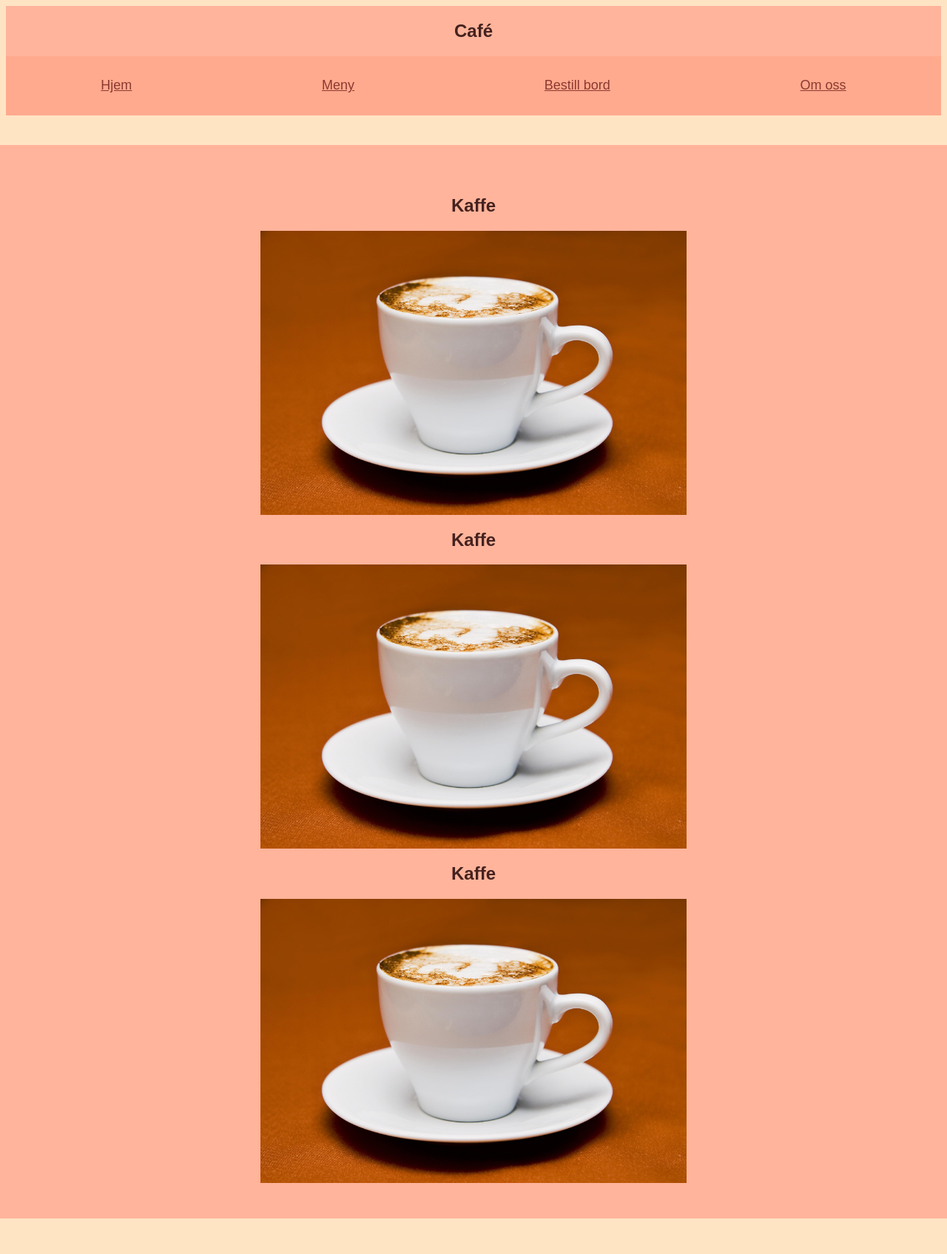
After one commit to HermanRepstad/Oppdrag1, a Flask app: template templates/meny.html in a window 1280 px wide; the page is wider, and only the part inside the window is pictured. The commit adds this page. Shown: that part at 74% size. Run offline with Flask 3, Linux system fonts and the light colour scheme; the template is opened without the code that fills it, so the values that code supplies are empty.

Commit message:
Lagde hele nettsiden

```diff
--- a/app.py
+++ b/app.py
@@ -1,3 +1,29 @@
-from flask import Flask, render_template
+from flask import Flask, render_template, request
 
 app = Flask(__name__)
+
+@app.route("/")
+def index():
+    return render_template("index.html")
+
+@app.route("/meny")
+def meny():
+    return render_template("meny.html")
+
+@app.route("/bestill", methods=["POST", "GET"])
+def bestill():
+    if request.method == "POST":
+        navn = request.form["navn"]
+        telefonnummer = request.form["fon"]
+        klokkeslett = request.form["Klokkeslett"]
+        return render_template("resultat.html",
+                               navn=navn,
+                               telefonnummer = telefonnummer,
+                               klokkeslett = klokkeslett
+                               )
+
+    return render_template("bestill.html")
+
+@app.route("/om")
+def om():
+    return render_template("om.html")
--- a/static/css/style.css
+++ b/static/css/style.css
@@ -0,0 +1,61 @@
+.header {
+    display: flex;
+    align-items: center;
+    background-color: rgb(255, 180, 155);
+    width: 100%;
+    flex-direction: column;
+    color: rgb(69, 34, 31);
+}
+
+.navbar {
+    display: flex;
+    font-size: large;
+    justify-content: space-around;
+    align-items: center;
+    background-color: rgb(255, 170, 142);
+    height: 10vh;
+    width: 100%;
+}
+
+body{
+    background-color: bisque;
+    display: flex;
+    flex-direction: column;
+    align-items: center;
+    gap: 5vh;
+    font-family: fantasy;
+}
+
+.navbar a{
+    transition: 0.3s;
+    color: rgb(141, 56, 48);
+}
+
+.navbar a:hover{
+    background-color: rgb(255, 230, 216);
+    padding: 1vh;
+    outline-style: solid;
+
+}
+
+.main {
+    display: flex;
+    background-color: rgb(255, 180, 155);
+    align-items: center;
+    color: rgb(69, 34, 31);
+    flex-direction: column;
+    padding: 6vh;
+    text-align: center;
+}
+
+.skjema {
+    display: flex;
+    flex-direction: column;
+    gap: 1vh;
+}
+
+.vare {
+    display: flex;
+    flex-direction: column;
+    width: 30%;
+}
--- /dev/null
+++ b/templates/meny.html
@@ -0,0 +1,44 @@
+<!DOCTYPE html>
+<html lang="en">
+<head>
+    <meta charset="UTF-8">
+    <meta name="viewport" content="width=device-width, initial-scale=1.0">
+    <title>Document</title>
+    <link rel="stylesheet" href="{{ url_for('static', filename= 'css/style.css') }}">
+</head>
+<body>
+    <section class="header">
+        <div>
+            <h1>Café</h1>
+        </div>
+
+        <div class="navbar">
+            <a href="{{ url_for('index') }}">Hjem</a>
+            <a href="{{ url_for('meny') }}">Meny</a>
+            <a href="{{ url_for('bestill') }}">Bestill bord</a>
+            <a href="{{ url_for('om') }}">Om oss</a>
+        </div>
+
+    </section>
+
+
+    <section class="main">
+        <div class="vare">
+            <h2>Kaffe</h2>
+            <img src="{{url_for('static', filename='bilder/gadost0-cappuccino-756490_1920.jpg')}}"/>
+        </div>
+        <div class="vare">
+            <h2>Kaffe</h2>
+            <img src="{{url_for('static', filename='bilder/gadost0-cappuccino-756490_1920.jpg')}}"/>
+        </div>
+        <div class="vare">
+            <h2>Kaffe</h2>
+            <img src="{{url_for('static', filename='bilder/gadost0-cappuccino-756490_1920.jpg')}}"/>
+        </div>
+    </section>
+
+    <section class="bottom">
+
+    </section>
+</body>
+</html>
```
Also changed, not shown: templates/bestill.html (added, +42 -0 lines), templates/index.html (+28 -0 lines), templates/om.html (added, +33 -0 lines), templates/resultat.html (added, +36 -0 lines), static/bilder/gadost0-cappuccino-756490_1920.jpg (added), static/bilder/heribertoaguirrefotograf-blt-7009969_1920.jpg (added).
